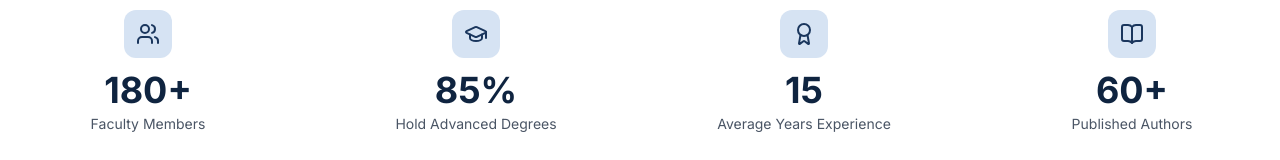
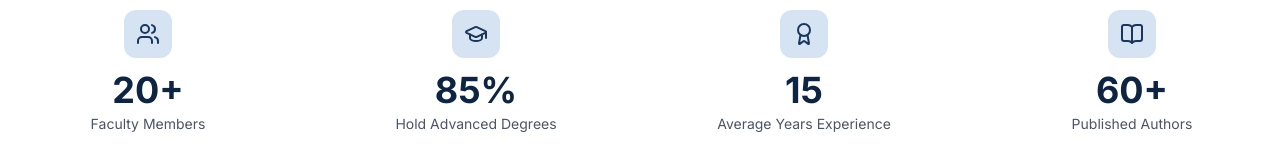
Before and after one commit to Pinky1410/PM_Shri_Govt_Girls, a Next.js app: page /academics/faculty in a window 1280 px wide. Shown: the part 559-719 px from the top of the page. Built offline with nearby package versions, Linux system fonts and the light colour scheme.

Commit message:
Update page.tsx

```diff
--- a/src/app/academics/faculty/page.tsx
+++ b/src/app/academics/faculty/page.tsx
@@ -5,7 +5,7 @@ import Image from "next/image";
 import { Award, BookOpen, GraduationCap, Users } from "lucide-react";
 
 const facultyStats = [
-  { icon: Users, value: "180+", label: "Faculty Members" },
+  { icon: Users, value: "20+", label: "Faculty Members" },
   { icon: GraduationCap, value: "85%", label: "Hold Advanced Degrees" },
   { icon: Award, value: "15", label: "Average Years Experience" },
   { icon: BookOpen, value: "60+", label: "Published Authors" },
```
